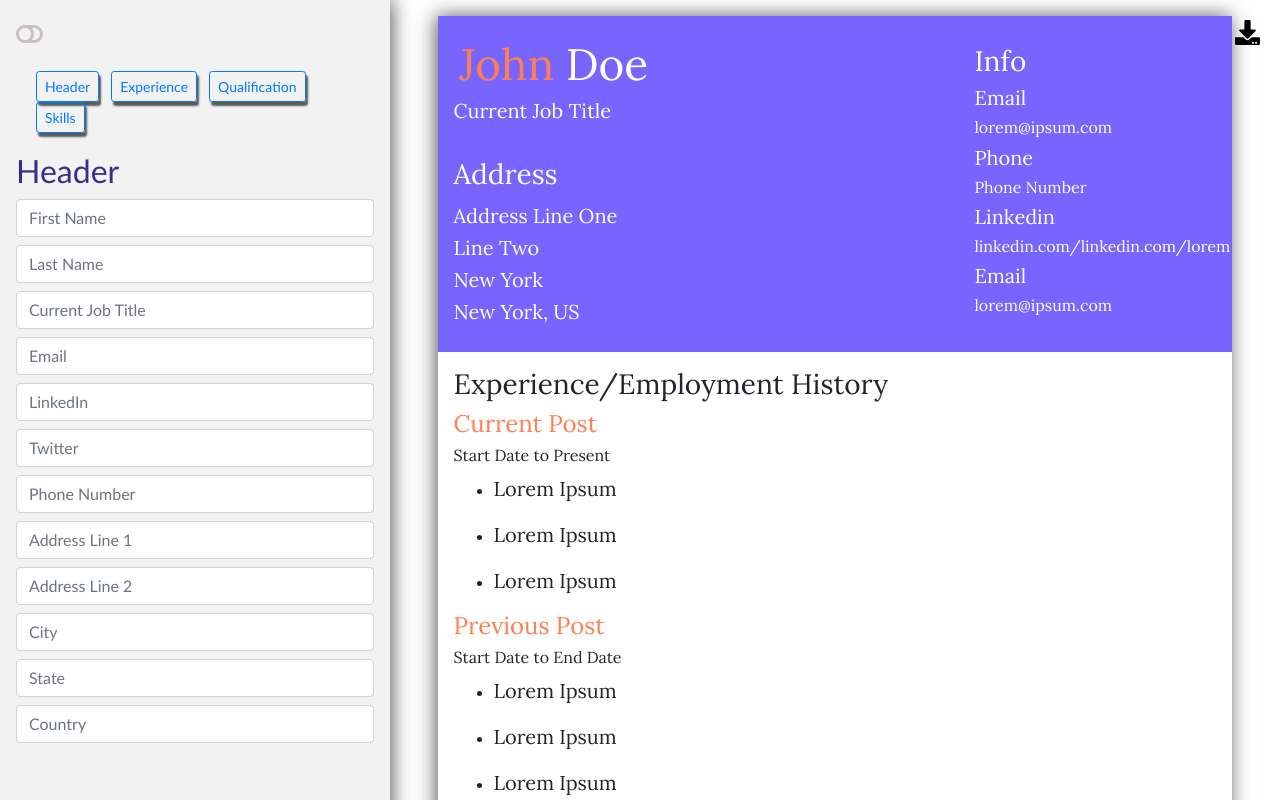
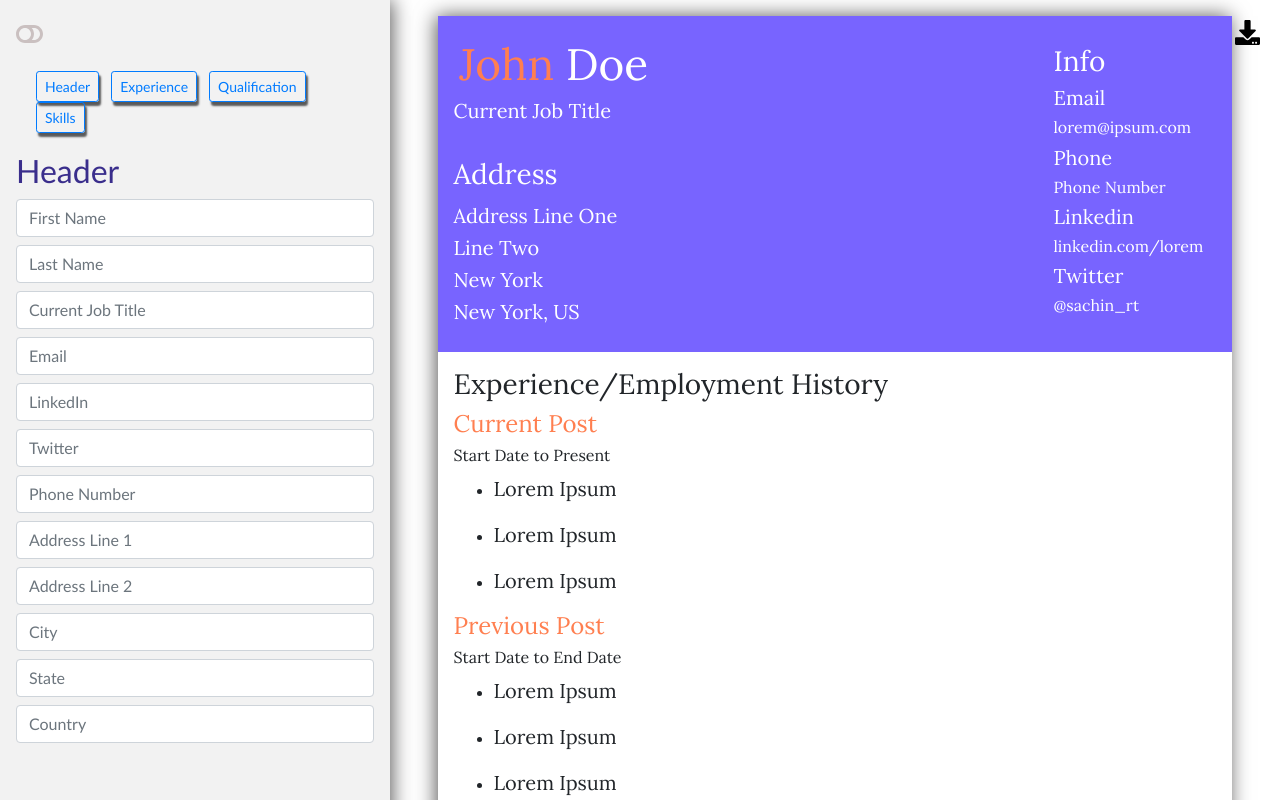
Before and after one commit to ArbiKhan007/appResume, a React (Create React App) app: page / in a window 1280 px wide. Shown: the top 800 px of the page. Built offline with nearby package versions, Linux system fonts and the light colour scheme.

Commit message:
Commit 8

```diff
--- a/src/Components/Resume/Contact.js
+++ b/src/Components/Resume/Contact.js
@@ -6,7 +6,9 @@ function Contact() {
 
   return (
     <>
-      <div style={{ margin: "0.8rem", maxWidth: "30%" }}>
+      <div
+        style={{ margin: "0.8rem", maxWidth: "35%", wordWrap: "break-word" }}
+      >
         <h3>Info</h3>
         <h5>Email</h5>
         <h6>{text.email}</h6>
@@ -14,8 +16,8 @@ function Contact() {
         <h6>{text.phone}</h6>
         <h5>Linkedin</h5>
         <h6>linkedin.com/{text.linkedin}</h6>
-        <h5>Email</h5>
-        <h6>{text.email}</h6>
+        <h5>Twitter</h5>
+        <h6>{text.twitter}</h6>
       </div>
     </>
   );
--- a/src/index.js
+++ b/src/index.js
@@ -19,8 +19,8 @@ function MainComponent() {
     city: "New York",
     state: "New York",
     country: "US",
-    linkedin: "linkedin.com/lorem",
-    twitter: "@loremipsum",
+    linkedin: "lorem",
+    twitter: "@sachin_rt",
     firstJob: "Current Post",
     prevJob: "Previous Post",
     startDate: "Start Date",
```
